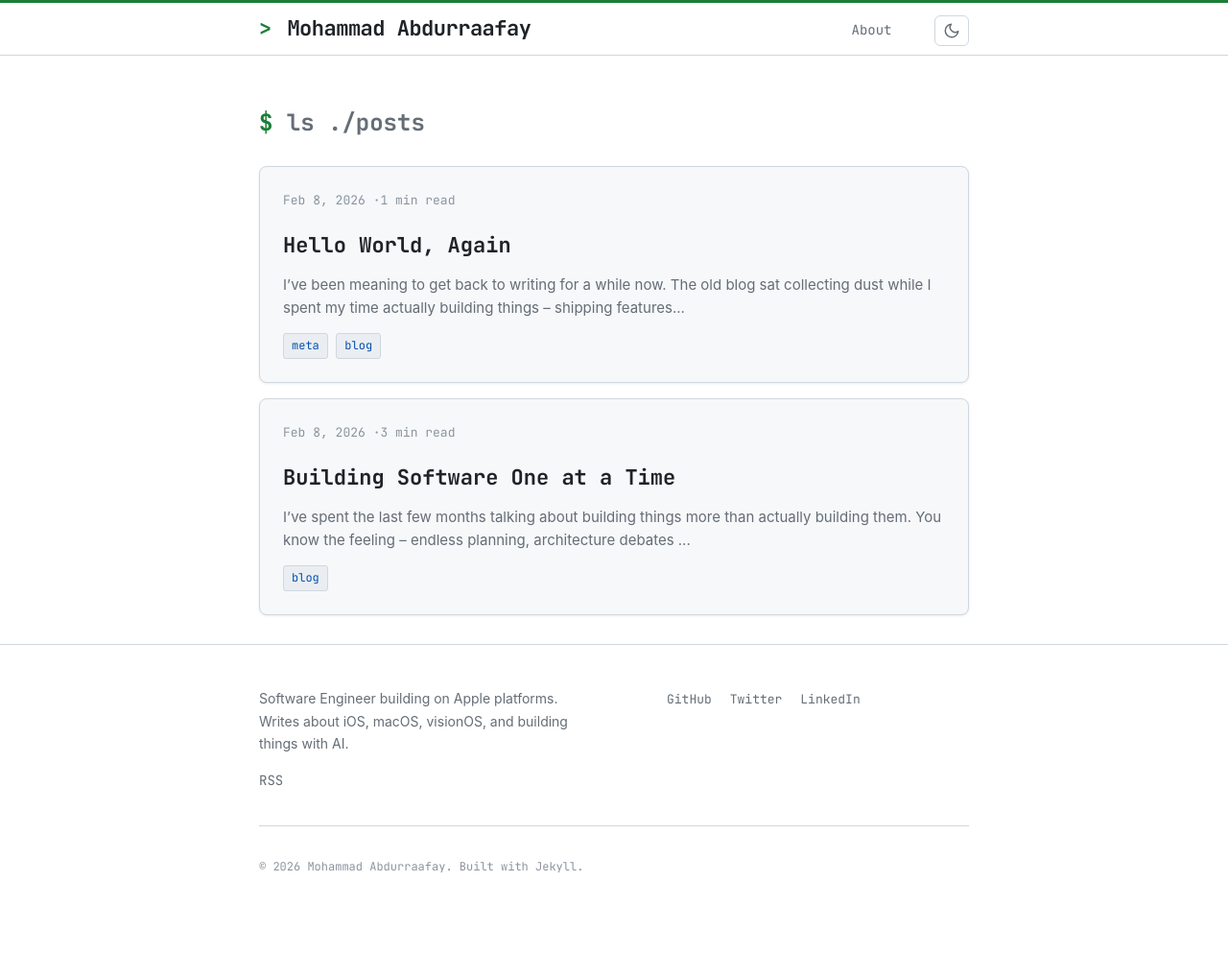
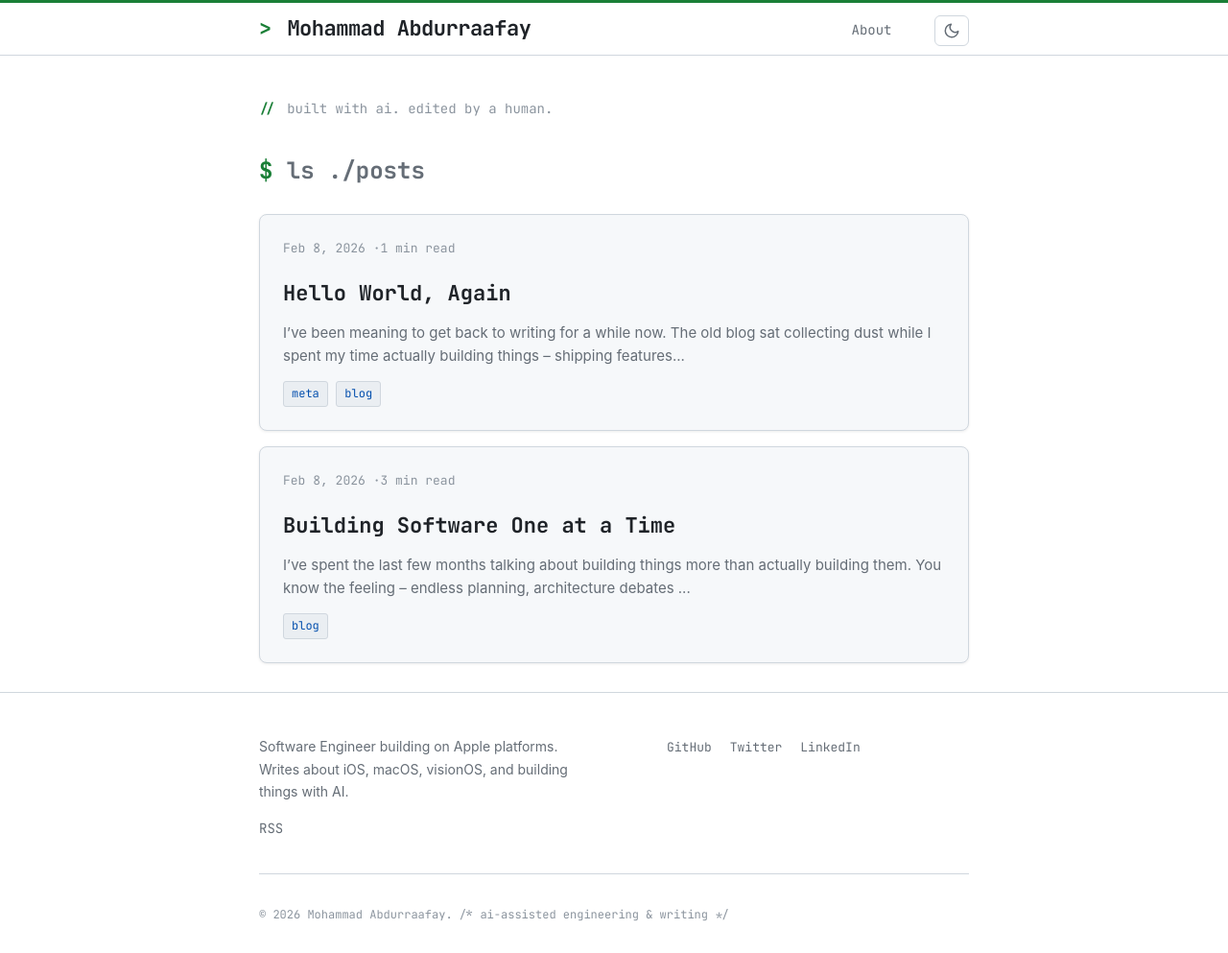
Before and after one commit to iamraafay/iamraafay.github.io, a Jekyll site: the page built from index.markdown, in a window 1280 px wide. Shown: the whole page at 96% size. Built offline with Jekyll 4.4.1, drawn with Linux system fonts in a browser that asks for light colours; before the commit the page ends 943 px from its top, so only the background shows below that.

Commit message:
Add AI taglines to homepage and footer
Header: // built with ai. edited by a human.
Footer: /* ai-assisted engineering & writing */

Co-Authored-By: Claude Opus 4.6 <noreply@anthropic.com>

```diff
--- a/_includes/footer.html
+++ b/_includes/footer.html
@@ -23,7 +23,7 @@
       </div>
     </div>
     <div class="footer-bottom">
-      <p>&copy; {{ 'now' | date: "%Y" }} {{ site.copyright | default: site.title }}. Built with Jekyll.</p>
+      <p>&copy; {{ 'now' | date: "%Y" }} {{ site.copyright | default: site.title }}. <span class="footer-tagline">/* ai-assisted engineering & writing */</span></p>
     </div>
   </div>
 </footer>
--- a/_sass/minima/_layout.scss
+++ b/_sass/minima/_layout.scss
@@ -143,6 +143,19 @@
   p { margin-bottom: 0; }
 }
 
+.footer-tagline {
+  color: var(--text-muted);
+}
+
+// Homepage subtitle
+.site-subtitle {
+  font-family: $font-mono;
+  font-size: 14px;
+  color: var(--text-muted);
+  margin-bottom: 32px;
+  .prompt { margin-right: 4px; }
+}
+
 // Page content
 .page-content {
   padding: 30px 0;
--- a/index.markdown
+++ b/index.markdown
@@ -2,3 +2,5 @@
 layout: home
 title: Home
 ---
+
+<p class="site-subtitle"><span class="prompt">//</span> built with ai. edited by a human.</p>
```
